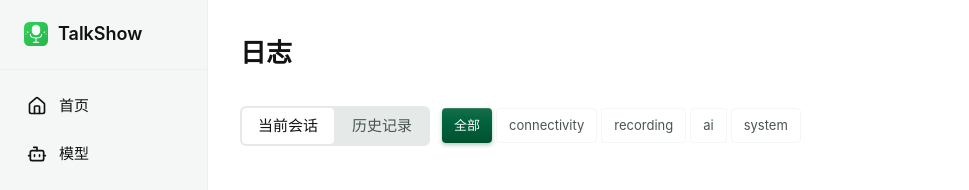
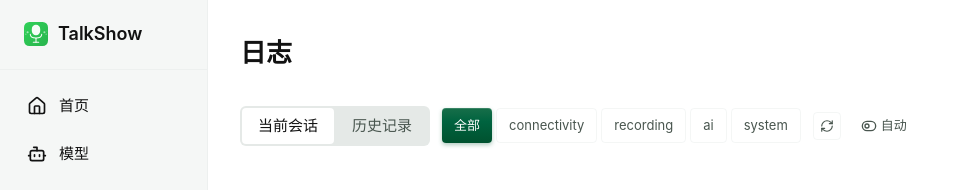
Before and after one commit to choufeng/talkshow, a SvelteKit app: page /logs in a window 1280 px wide. Shown: the top 190 px of the page, without its empty margins (0-969 px from the left). Built offline with nearby package versions, Linux system fonts and the light colour scheme.

Commit message:
feat: add manual refresh button and auto-refresh toggle to log page

```diff
--- a/src/routes/logs/+page.svelte
+++ b/src/routes/logs/+page.svelte
@@ -1,7 +1,7 @@
 <script lang="ts">
-  import { onMount } from 'svelte';
+  import { onMount, onDestroy } from 'svelte';
   import { invoke } from '@tauri-apps/api/core';
-  import { ScrollText } from 'lucide-svelte';
+  import { ScrollText, RefreshCw, ToggleLeft, ToggleRight } from 'lucide-svelte';
   import { formatTimestamp } from '$lib/utils';
   import { invokeWithError } from '$lib/ai/shared';
 
@@ -29,16 +29,23 @@
     system: 'text-muted-foreground',
   };
 
+  const AUTO_REFRESH_INTERVAL = 3000;
+
   let activeTab = $state<'current' | 'history'>('current');
   let selectedModule = $state<string>('all');
   let sessions = $state<LogSession[]>([]);
   let entries = $state<LogEntry[]>([]);
   let selectedSession = $state<string | null>(null);
   let loading = $state(false);
+  let refreshing = $state(false);
   let copied = $state(false);
   let selectMode = $state(false);
   let selectedIds = $state<number[]>([]);
   let lastClickedIndex = $state<number>(-1);
+  let autoRefresh = $state(false);
+  let autoRefreshTimer: ReturnType<typeof setInterval> | null = null;
+  let logContainer: HTMLDivElement | undefined = $state();
+  let isUserScrolledUp = $state(false);
 
   let filteredEntries = $derived(
     selectedModule === 'all'
@@ -52,6 +59,61 @@
     await loadSessions();
     await loadCurrentLog();
   });
+
+  onDestroy(() => {
+    stopAutoRefresh();
+  });
+
+  function startAutoRefresh() {
+    stopAutoRefresh();
+    autoRefreshTimer = setInterval(pollCurrentLog, AUTO_REFRESH_INTERVAL);
+  }
+
+  function stopAutoRefresh() {
+    if (autoRefreshTimer !== null) {
+      clearInterval(autoRefreshTimer);
+      autoRefreshTimer = null;
+    }
+  }
+
+  function toggleAutoRefresh() {
+    autoRefresh = !autoRefresh;
+    if (autoRefresh) {
+      startAutoRefresh();
+    } else {
+      stopAutoRefresh();
+    }
+  }
+
+  async function pollCurrentLog() {
+    const newEntries = await invokeWithError<LogEntry[]>('get_log_content', { sessionFile: null }) ?? [];
+    if (newEntries.length !== entries.length) {
+      entries = newEntries;
+      if (!isUserScrolledUp && logContainer) {
+        requestAnimationFrame(() => {
+          logContainer!.scrollTop = logContainer!.scrollHeight;
+        });
+      }
+    }
+  }
+
+  async function manualRefresh() {
+    refreshing = true;
+    if (activeTab === 'current' && !selectedSession) {
+      await loadCurrentLog();
+    } else if (selectedSession) {
+      await loadSessionLog(selectedSession);
+    } else {
+      await loadSessions();
+    }
+    refreshing = false;
+  }
+
+  function onLogScroll() {
+    if (!logContainer) return;
+    const { scrollTop, scrollHeight, clientHeight } = logContainer;
+    isUserScrolledUp = scrollHeight - scrollTop - clientHeight > 40;
+  }
 
   async function loadSessions() {
     sessions = await invokeWithError<LogSession[]>('get_log_sessions') ?? [];
@@ -75,7 +137,9 @@
     if (tab === 'current') {
       selectedSession = null;
       await loadCurrentLog();
+      if (autoRefresh) startAutoRefresh();
     } else {
+      stopAutoRefresh();
       entries = [];
       selectedSession = null;
     }
@@ -197,6 +261,30 @@
       {/each}
     </div>
 
+    <button
+      class="p-1.5 rounded text-caption border border-border text-muted-foreground hover:text-foreground transition-colors {refreshing ? 'animate-spin' : ''}"
+      onclick={manualRefresh}
+      title="刷新"
+      disabled={refreshing}
+    >
+      <RefreshCw size={14} />
+    </button>
+
+    {#if activeTab === 'current' && !selectedSession}
+      <button
+        class="flex items-center gap-1 px-2 py-1 rounded text-caption transition-colors {autoRefresh ? 'text-green-400 hover:text-green-300' : 'text-muted-foreground hover:text-foreground'}"
+        onclick={toggleAutoRefresh}
+        title="{autoRefresh ? '关闭自动刷新' : '开启自动刷新（3秒）'}"
+      >
+        {#if autoRefresh}
+          <ToggleRight size={16} />
+        {:else}
+          <ToggleLeft size={16} />
+        {/if}
+        自动
+      </button>
+    {/if}
+
     {#if currentSession && activeTab === 'current'}
       <span class="ml-auto text-caption text-muted-foreground">
         {filteredEntries.length} 条日志
@@ -269,7 +357,7 @@
       <div class="text-base text-muted-foreground py-12 text-center">暂无日志</div>
     {:else}
       <div class="border border-border rounded-xl overflow-hidden">
-        <div class="max-h-[calc(100vh-200px)] overflow-y-auto font-mono text-body">
+        <div class="max-h-[calc(100vh-200px)] overflow-y-auto font-mono text-body" bind:this={logContainer} onscroll={onLogScroll}>
           {#each filteredEntries as entry, i}
             <div
               class="flex gap-3 px-5 py-2 border-b border-border last:border-b-0 hover:bg-muted/30               {selectMode && selectedIds.includes(i) ? 'bg-muted/50' : ''} {selectMode ? 'cursor-pointer' : ''}"
```
